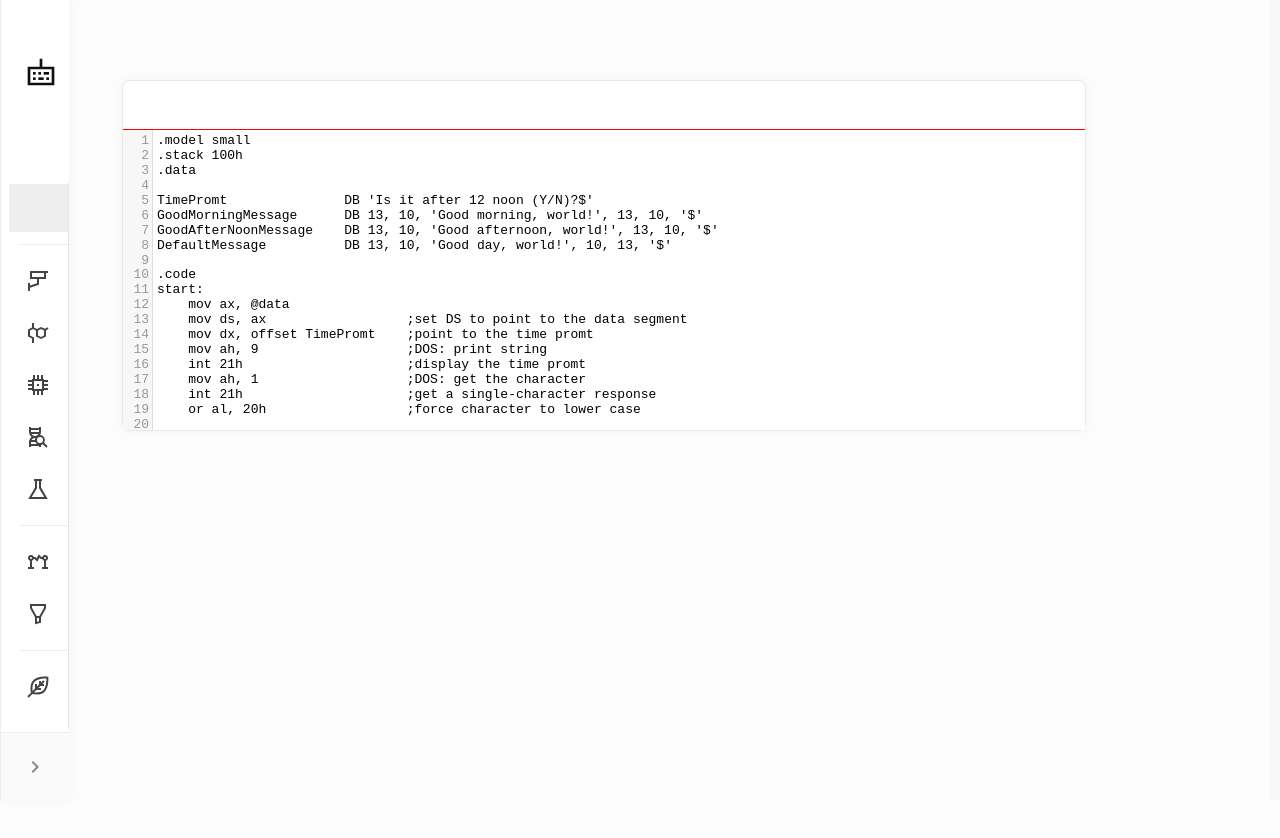
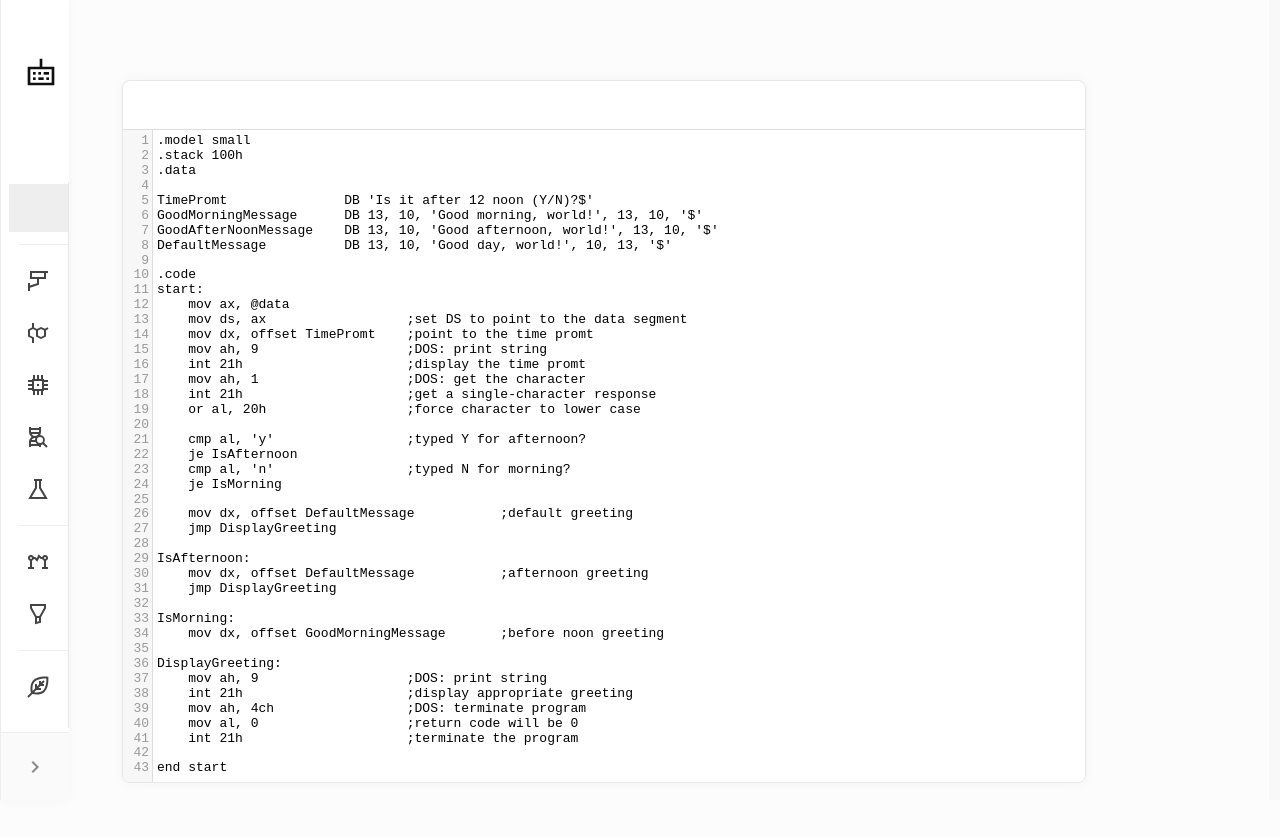
Before and after one commit to valvarl/team8086, a React (Create React App) app: page / in a window 1280 px wide. Shown: the top 838 px of the page. Built offline with nearby package versions, Linux system fonts and the light colour scheme; some icons are missing.

Commit message:
visual CodeSheet changes

```diff
--- a/package.json
+++ b/package.json
@@ -9,6 +9,7 @@
     "codemirror": "^5.62.0",
     "js-dos": "^6.22.60",
     "material-design-icons": "^3.0.1",
+    "re-resizable": "^6.9.0",
     "react": "^17.0.2",
     "react-codemirror2": "^7.2.1",
     "react-dom": "^17.0.2",
--- a/src/CodeSheet/CodeSheet.css
+++ b/src/CodeSheet/CodeSheet.css
@@ -3,7 +3,7 @@
     display: grid;
     padding: 80px 50px;
     background-color: #fcfcfc;
-    min-height: calc(100vh - 50px);
+    min-height: calc(100vh - 160px);
 }
 
 .scrollable {
@@ -75,7 +75,6 @@
     display: block;
 }
 
-
 .jss4 {
     width: 100%;
     margin-left: auto;
@@ -87,43 +86,47 @@
 .sheet-wrapper {
     max-width: 1328px;
     margin: 0 auto;
-    min-height: 100vh;
+    height: 100%;
 }
 
 .content-sheet {
-
     width: 100%;
     max-width: 964px;
-
-
+    height: 100%;
 }
 
 .code-sheet {
-    /*display: grid;*/
-    display: flex;
-    flex-direction: column;
+    display: grid;
+    grid-template-rows: auto 1fr;
+    height: inherit;
+    overflow: hidden;
     background: #fff 0 0 no-repeat padding-box;
-    border: 1px solid #e8e8e8;
+    border: .01em solid #e8e8e8;
     border-radius: 8px;
     box-shadow: 0 0 12px rgba(0,0,0,.04);
-    /*height: 222px;*/
 }
 
 .code-sheet-header {
     width: 100%;
     height: 48px;
-    border-bottom: 1px solid red;
+    border-bottom: 1px solid #dedede;
 }
 
 .code-window {
     display: inline-block;
-    /*display: grid;*/
-    /*flex-direction: row;*/
     width: 100%;
-    /*height: 100%;*/
 }
 
-.code {
-    width: 100%;
+.editor-container {
+    position: inherit;
     height: 100%;
 }
+
+.code-mirror-wrapper {
+    position: inherit;
+    height: 100%;
+}
+
+.CodeMirror {
+    height: 100%!important;
+}
--- a/src/CodeSheet/Editor.jsx
+++ b/src/CodeSheet/Editor.jsx
@@ -2,9 +2,9 @@ import React from 'react';
 import 'codemirror/lib/codemirror.css'
 import 'codemirror/theme/eclipse.css'
 import 'codemirror/mode/tasm/tasm'
-import { Controlled as ControlledEditor } from "react-codemirror2";
+import {Controlled as ControlledEditor} from "react-codemirror2";
 
-export default function Editor({ language, value, onChange }) {
+export default function Editor({language, value, onChange}) {
     function handleChange(editor, data, value) {
         onChange(value);
     }
--- a/src/CodeSheet/Sheet.jsx
+++ b/src/CodeSheet/Sheet.jsx
@@ -48,13 +48,11 @@ const Sheet = () => {
         'end start')
 
     return (
-        <div>
-            <div className='code-sheet'>
-                <div className='code-sheet-header' />
-                <section className='code-window'>
-                    <Editor language='tasm' value={code} onChange={setCode}/>
-                </section>
-            </div>
+        <div className='code-sheet'>
+            <div className='code-sheet-header' />
+            <section className='code-window'>
+                <Editor language='tasm' value={code} onChange={setCode}/>
+            </section>
         </div>
     );
 };
```
Also changed, not shown: 1 other file (tests, documents, lock files or other folders).
